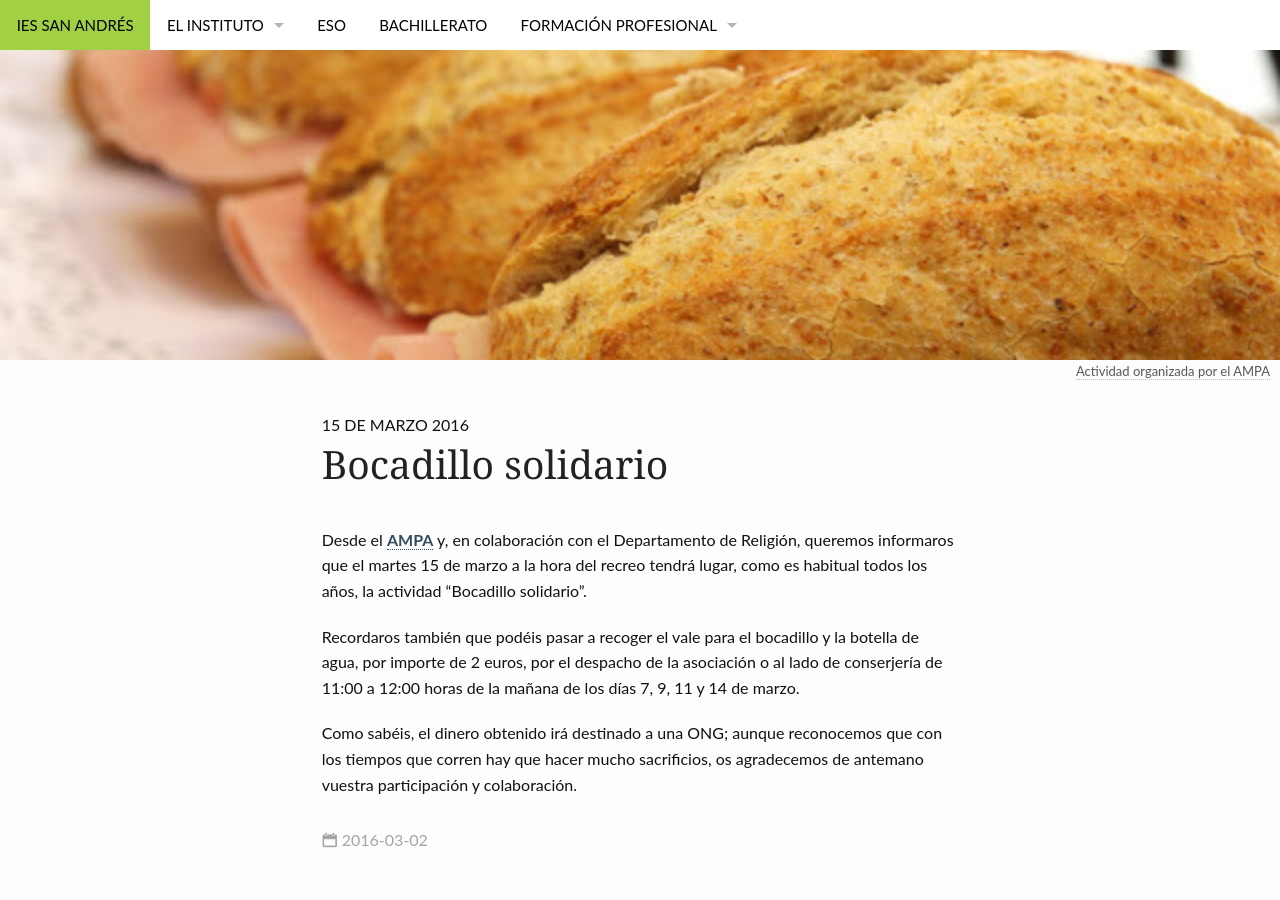
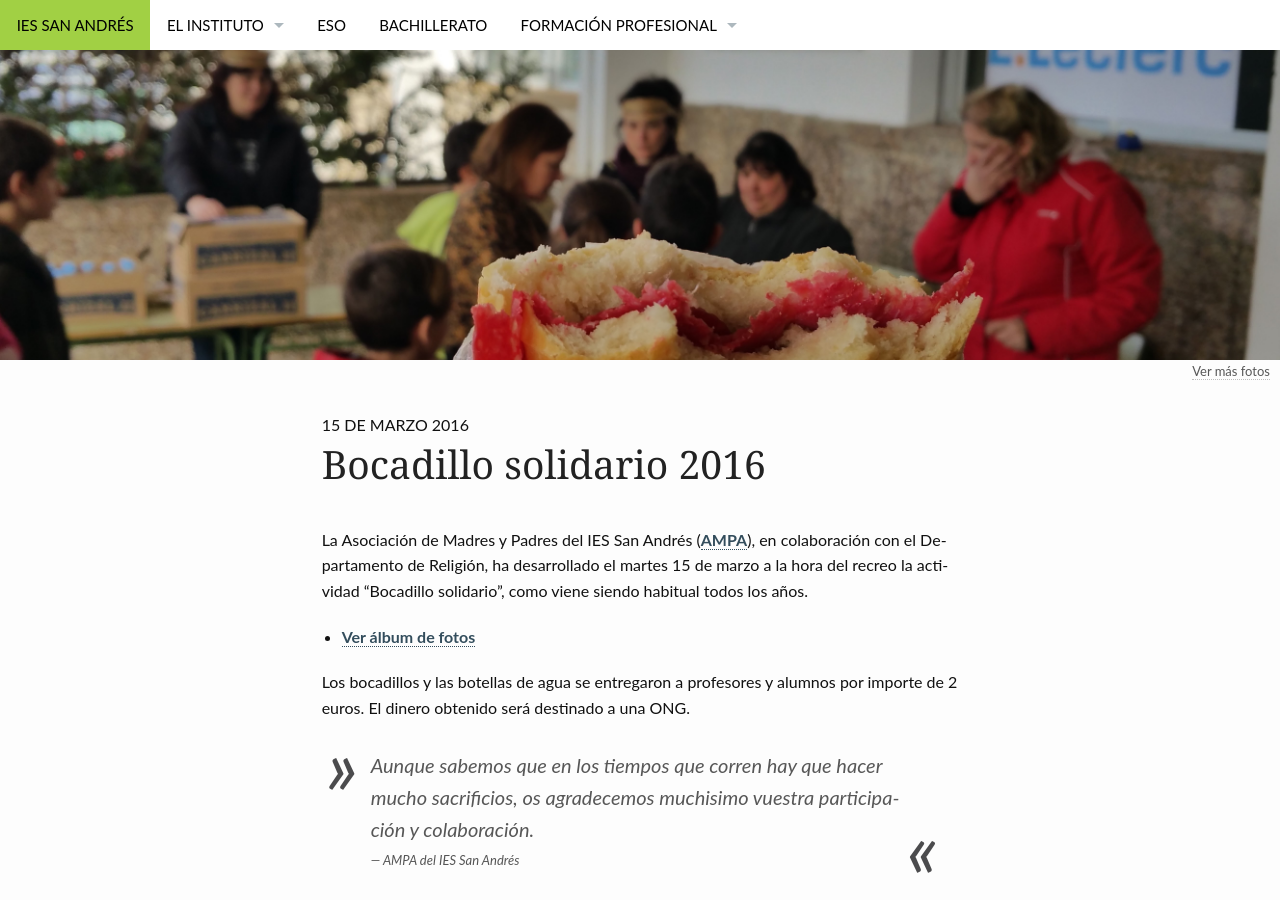
Before and after one commit to iessanandres/iessanandres.github.io.old, a Jekyll site: the page built from _posts/2016-03-02-bocadillo-solidario.md, in a window 1280 px wide and 900 px high. Built offline with Jekyll 4.4.1, drawn with Linux system fonts in a browser that asks for light colours; nearby versions of some CDN libraries.

Commit message:
Actualizado post sobre bocadillo solidario

```diff
--- a/_posts/2016-03-02-bocadillo-solidario.md
+++ b/_posts/2016-03-02-bocadillo-solidario.md
@@ -1,24 +1,26 @@
 ---
 published: true
 layout: page
-title: "Bocadillo solidario"
+title: "Bocadillo solidario 2016"
 subheadline: "15 de marzo 2016"
 image:
-    thumb:  bocatas.jpg
-    homepage: "bocatas.jpg"
-    caption: Actividad organizada por el AMPA
-    caption_url: "/ampa/"
+    thumb:  bocata2016.jpg
+    homepage: "bocata2016.jpg"
+    caption: Ver más fotos
+    caption_url: "https://goo.gl/photos/svcBXCbzHmjXRfGk9"
 header:
-    image_fullwidth: "bocatas.jpg"
-    caption: Actividad organizada por el AMPA
-    caption_url: /ampa/
+    image_fullwidth: "bocata2016.jpg"
+    caption: Ver más fotos
+    caption_url: "https://goo.gl/photos/svcBXCbzHmjXRfGk9"
 categories:
   - Noticias
 ---
 
 
-Desde el [AMPA](/ampa/) y, en colaboración con el Departamento de Religión, queremos informaros que el martes 15 de marzo a la hora del recreo tendrá lugar, como es habitual todos los años, la actividad "Bocadillo solidario".
+La Asociación de Madres y Padres del IES San Andrés ([AMPA](/ampa/)), en colaboración con el Departamento de Religión, ha desarrollado el martes 15 de marzo a la hora del recreo la actividad "Bocadillo solidario", como viene siendo habitual todos los años.
 
-Recordaros también que podéis pasar a recoger el vale para el bocadillo y la botella de agua, por importe de 2 euros, por el despacho de la asociación o al lado de conserjería de 11:00 a 12:00 horas de la mañana de los días 7, 9, 11 y 14 de marzo.
+* [Ver álbum de fotos](https://goo.gl/photos/svcBXCbzHmjXRfGk9)
 
-Como sabéis, el dinero obtenido irá destinado a una ONG; aunque reconocemos que con los tiempos que corren hay que hacer mucho sacrificios, os agradecemos de antemano vuestra participación y colaboración.
+Los bocadillos y las botellas de agua se entregaron a profesores y alumnos por importe de 2 euros. El dinero obtenido será destinado a una ONG.
+
+> <span class="teaser">Aunque sabemos que en los tiempos que corren hay que hacer mucho sacrificios, os agradecemos muchisimo vuestra participación y colaboración.</span><cite>AMPA del IES San Andrés</cite>
```
Also changed, not shown: imagenes/bocata2016.jpg (added).
